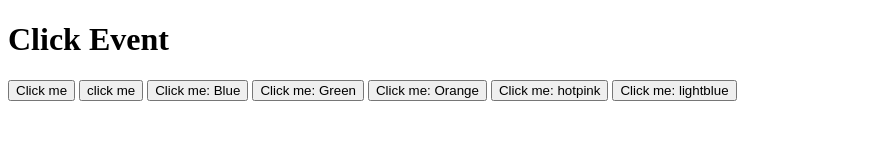
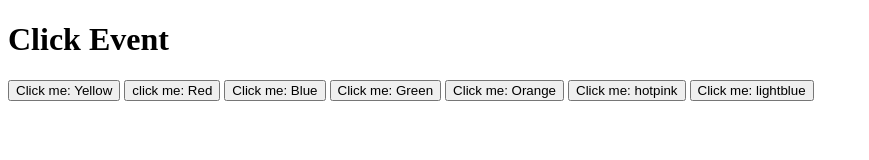
Before and after one commit to Tuhinbd71/dom-event, a plain HTML site: page index.html in a window 1280 px wide. Shown: the whole page, without its empty margins (0-869 px from the left). Drawn offline with Linux system fonts and the light colour scheme.

Commit message:
click commit

```diff
--- a/index.html
+++ b/index.html
@@ -12,10 +12,10 @@
     <!-- Different ways to use addEventListener on a button -->
     <h1>Click Event</h1>
     <!-- system-1 -->
-    <button onclick="document.body.style.backgroundColor='yellow'">Click me</button>
+    <button onclick="document.body.style.backgroundColor='yellow'">Click me: Yellow</button>
 
     <!-- Coding is to be used more -->
-    <button onclick="clickRed()">click me</button>
+    <button onclick="clickRed()">click me: Red</button>
 
     <button id="make-blue-button">Click me: Blue</button>
 
```
